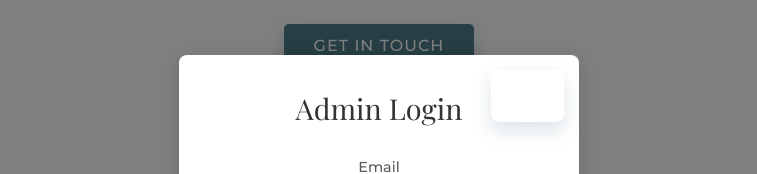
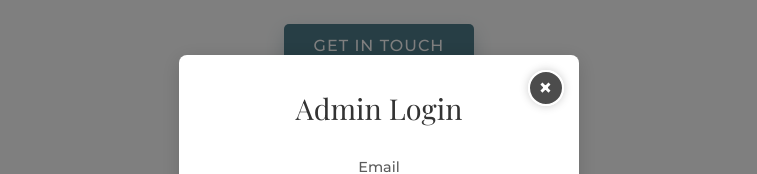
Before and after one commit to AlexHusseini/RJWebsite, a React (Create React App) app: page / in a window 1280 px wide. Both pictures are taken after a click on the button "Site Admin". Shown: the part 160-334 px from the top of the page, without its empty margins (261-1018 px from the left). Built offline with nearby package versions, Linux system fonts and the light colour scheme; no server answers; the database is empty.

Commit message:
admin panel button fix

```diff
--- a/src/components/LoginModal.js
+++ b/src/components/LoginModal.js
@@ -72,12 +72,25 @@ const LoginModal = ({ onClose, onLogin }) => {
             position: 'absolute',
             top: '15px',
             right: '15px',
-            background: 'none',
-            border: 'none',
-            fontSize: '20px',
+            background: 'rgba(0, 0, 0, 0.7)',
+            border: '2px solid white',
+            color: 'white',
+            fontSize: '24px',
+            fontWeight: 'bold',
             cursor: 'pointer',
-            opacity: 0.7
+            opacity: 1,
+            width: '36px',
+            height: '36px',
+            borderRadius: '50%',
+            display: 'flex',
+            alignItems: 'center',
+            justifyContent: 'center',
+            boxShadow: '0 0 10px rgba(0, 0, 0, 0.2)',
+            zIndex: 1001,
+            padding: 0,
+            lineHeight: '1'
           }}
+          aria-label="Close login modal"
         >
           ×
         </button>
```
